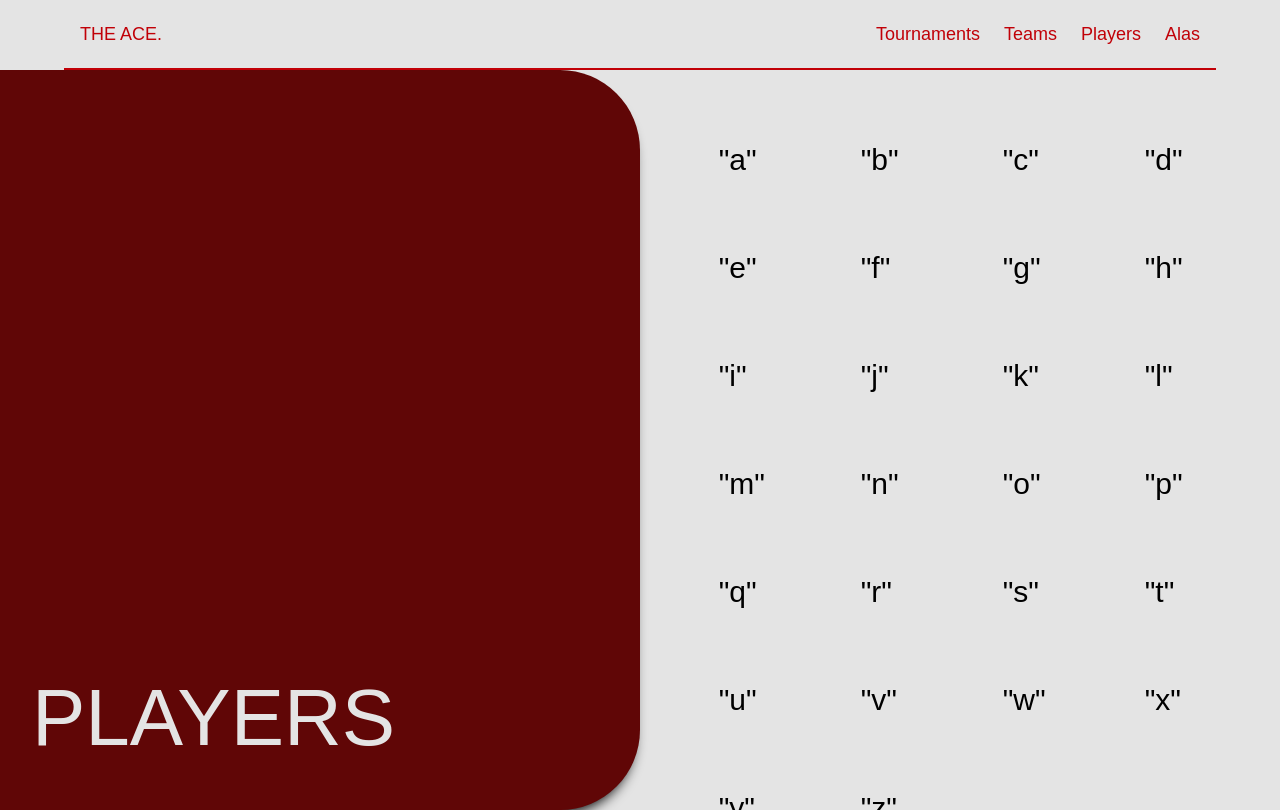
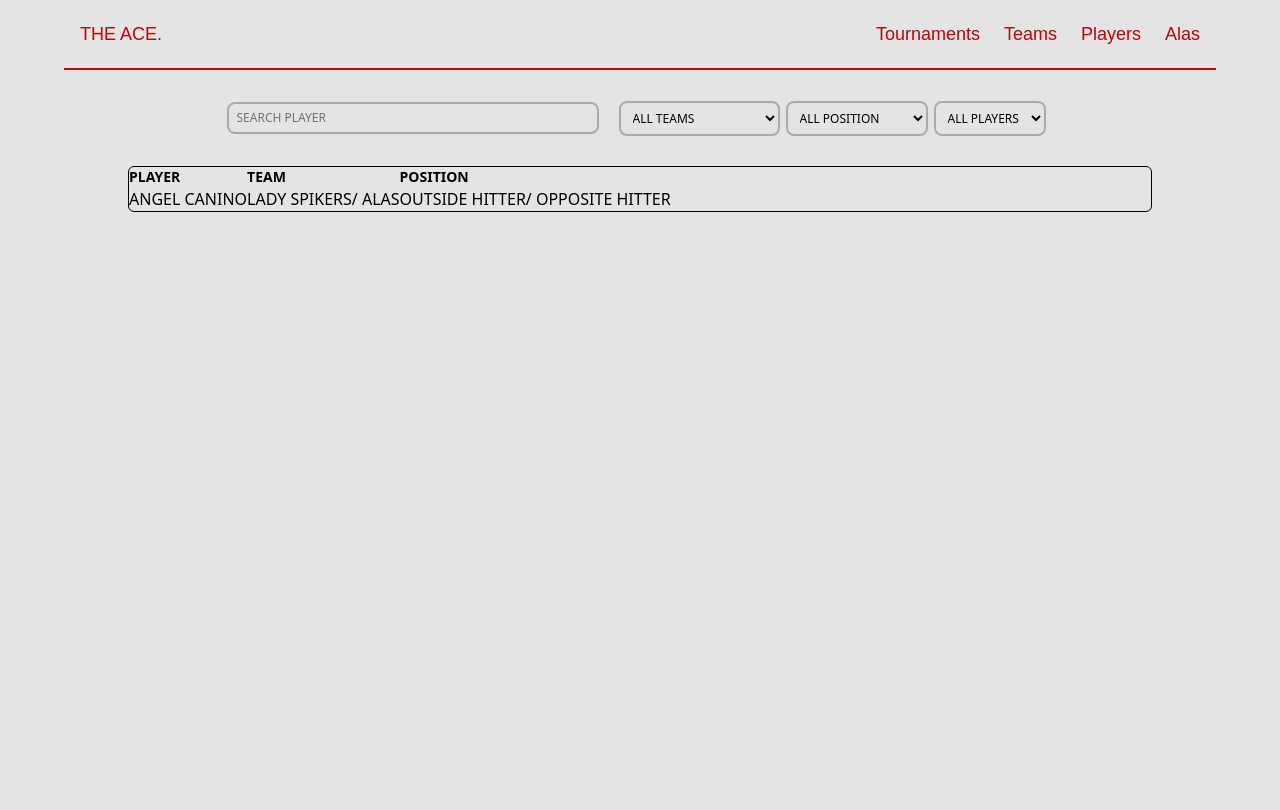
Before and after one commit to 404nicolette/stat-tracker, a React (Vite) app in the folder frontend/: page /players in a window 1280 px wide. Built offline with nearby package versions, Linux system fonts and the light colour scheme; a web font is replaced by a local one.

Commit message:
player page in progress

```diff
--- a/frontend/src/App.jsx
+++ b/frontend/src/App.jsx
@@ -5,6 +5,7 @@ import TeamsPage from "./pages/TeamsPage";
 import MainPage from "./pages/MainPage";
 import Team from "./components/teams/Team";
 import PlayersPage from "./pages/PlayersPage";
+import AlasPage from "./pages/AlasPage";
 function App() {
   return (
     <BrowserRouter>
@@ -13,6 +14,8 @@ function App() {
         <Route path="/tournaments" element={<TournamentPage />} />
         <Route path="/teams" element={<TeamsPage />} />
         <Route path="/players" element={<PlayersPage />} />
+        <Route path="/alas" element={<AlasPage />} />
+
 
         <Route path="/test" element={<Team />} />
 
--- /dev/null
+++ b/frontend/src/components/alas/PlayerNumber.jsx
@@ -0,0 +1,11 @@
+import React from 'react'
+
+function PlayerNumber() {
+  return (
+    <div className='h-[30%] w-[20%] border-4 border-[#0c0b56] bg-[#0c0b56]'>
+
+    </div>
+  )
+}
+
+export default PlayerNumber
--- /dev/null
+++ b/frontend/src/components/players/DropDown.jsx
@@ -0,0 +1,19 @@
+import React from 'react'
+
+function DropDown({label, options, onChange}) {
+  return (
+    <div className=''>
+
+        <select className='text-xs py-1.5 px-2 border-2 border-[#4a48485f] rounded-lg w-auto font-stretch-expanded focus:border-red-700 focus:outline-dashed '>
+            <option value="">{label}</option>
+            {options.map((option, index) => (
+                <option key={index} value={option}>
+                    {option}
+                </option>
+            ))}
+        </select>
+    </div>
+  )
+}
+
+export default DropDown
--- a/frontend/src/components/players/PerSurname.jsx
+++ /dev/null
@@ -1,14 +0,0 @@
-import React from 'react'
-
-function PerSurname({startingLetter}) {
-  return (
-    <div className="w-[90%]">
-        <div className="flex p-8  ">
-            <span className="font-humanist text-3xl hover:scale-110 cursor-pointer transition-transform">"{startingLetter}"</span>
-
-        </div>
-    </div>
-  )
-}
-
-export default PerSurname
--- /dev/null
+++ b/frontend/src/components/players/SearchBar.jsx
@@ -0,0 +1,13 @@
+import React from 'react'
+
+function SearchBar() {
+  return (
+    <div>
+        <form>
+          <input className='py-1.5 px-2 text-xs border-2 border-[#4a48485f] rounded-lg w-full font-stretch-expanded focus:border-red-700 focus:outline-dashed' type='text' placeholder='SEARCH PLAYER'></input>
+        </form>
+    </div>
+  )
+}
+
+export default SearchBar
--- /dev/null
+++ b/frontend/src/pages/AlasPage.jsx
@@ -0,0 +1,26 @@
+import React from 'react'
+import PlayerNumber from '../components/alas/PlayerNumber';
+import NavBar from '../components/NavBar';
+function AlasPage() {
+  return (
+    <>
+      <div className=" w-full  bg-[#e4e4e4] flex flex-col items-center justify-start ">
+        <div className="w-full z-1">
+          <NavBar />
+        </div>
+
+        <div className="flex flex-col items-center justify-center  ">
+
+          <h1 className="font-stretch-expanded text-4xl font-semibold mt-8">[ TEAMS ]</h1>
+          <div className="grid grid-cols-2 gap-8 p-10 overflow-y-scroll sm:grid-cols-4 ">
+            <PlayerNumber/>
+
+          </div>
+        </div>
+
+      </div>
+    </>
+  );
+}
+
+export default AlasPage
--- a/frontend/src/pages/PlayersPage.jsx
+++ b/frontend/src/pages/PlayersPage.jsx
@@ -1,56 +1,66 @@
 import React from 'react'
 import NavBar from '../components/NavBar'
-import PerSurname from '../components/players/PerSurname'
+import SearchBar from '../components/players/SearchBar'
+import DropDown from "../components/players/DropDown"
 
 function PlayersPage() {
+  const teamName = ["LADY SPIKERS", "LADY BULLDOGS", "GOLDEN TIGRESSES", "LADY TAMARRAWS", "LADY FALCONS", "FIGHTING MAROONS", "BLUE EAGLES", "LADY RED WARRIORS", "ALAS"]
+  const playerPosition = ["SETTER", "LIBERO", "MIDDLE BLOCKER", "OPPOSITE HITTER","OUTSIDE HITTER"]
+  const alpha = Array.from(Array(26)).map((e,i) =>i + 65)
+  const playerName = alpha.map((x)=> String.fromCharCode(x))
   return (
     <>
       <div className="  w-full  bg-[#e4e4e4] flex flex-col items-center justify-start overflow-hidden">
-        <div className="w-full z-1">
+        <nav className="w-full z-1">
           <NavBar />
-        </div>
+        </nav>
 
-        <div className="flex w-full h-full justify-center items-center md:flex-row">
-          <div className='h-[calc(100vh-60px)] w-full flex flex-col md:flex-row  '>
+        <br/>
+        <section className='w-full flex flex-col lg:flex-row lg:p-0 items-center justify-center '>
+          <div className='pt-2 lg:pb-2 lg:pr-3 lg:w-[30%] w-[60%]'>
+            <SearchBar/>
+          </div>
 
-            <div className='bg-[#600606] h-[50%] w-[100%] rounded-b-[2rem] md:rounded-b-none md:rounded-tr-[5rem] md:rounded-br-[5rem] box-shadow md:w-[50%] md:h-[100%]'>
-              <div className='flex flex-col justify-end items-start h-full p-8'>
-                <h1 className=' text-[#e4e4e4] font-vibrant text-[3rem] md:text-[5rem]'>PLAYERS</h1>
-              </div>
-            </div>
 
-            <div className='grid grid-cols-4 gap-2 place-items-center sm:grid-cols-4 h-[50%] overflow-y-scroll md:w-[50%] md:h-[100%] md:p-10'>
-              <PerSurname startingLetter={"a"}/>
-              <PerSurname startingLetter={"b"}/>
-              <PerSurname startingLetter={"c"}/>
-              <PerSurname startingLetter={"d"}/>
-              <PerSurname startingLetter={"e"}/>
-              <PerSurname startingLetter={"f"}/>
-              <PerSurname startingLetter={"g"}/>
-              <PerSurname startingLetter={"h"}/>
-              <PerSurname startingLetter={"i"}/>
-              <PerSurname startingLetter={"j"}/>
-              <PerSurname startingLetter={"k"}/>
-              <PerSurname startingLetter={"l"}/>
-              <PerSurname startingLetter={"m"}/>
-              <PerSurname startingLetter={"n"}/>
-              <PerSurname startingLetter={"o"}/>
-              <PerSurname startingLetter={"p"}/>
-              <PerSurname startingLetter={"q"}/>
-              <PerSurname startingLetter={"r"}/>
-              <PerSurname startingLetter={"s"}/>
-              <PerSurname startingLetter={"t"}/>
-              <PerSurname startingLetter={"u"}/>
-              <PerSurname startingLetter={"v"}/>
-              <PerSurname startingLetter={"w"}/>
-              <PerSurname startingLetter={"x"}/>
-              <PerSurname startingLetter={"y"}/>
-              <PerSurname startingLetter={"z"}/>
+          <div className='flex w-auto py-3 lg:py-0 overflow-x-scroll gap-x-1.5 px-2 lg:items-center lg:justify-center '>
+            <DropDown
+              label="ALL TEAMS"
+              options={teamName}
+              onChange={(e) => setSelectedPosition(e.target.value)}
+            />
 
-            </div>
+             <DropDown
+              label="ALL POSITION"
+              options={playerPosition}
+              onChange={(e) => setSelectedPosition(e.target.value)}
+            />
 
+            <DropDown
+              label="ALL PLAYERS"
+              options={playerName}
+              onChange={(e) => setSelectedPosition(e.target.value)}
+            />
           </div>
-        </div>
+        </section>
+        <br/>
+
+        <main className='border-1 rounded-md h-auto w-[90%] lg:w-[80%]'>
+          <table className='font-stretch-expanded'>
+            <tr className='font-extrabold text-sm mb-2'>
+              <td>PLAYER</td>
+              <td>TEAM</td>
+              <td>POSITION</td>
+            </tr>
+
+            <tbody className='text-md'>
+              <td>ANGEL CANINO</td>
+              <td>LADY SPIKERS/ ALAS</td>
+               <td>OUTSIDE HITTER/ OPPOSITE HITTER</td>
+            </tbody>
+          </table>
+
+
+        </main>
       </div>
     </>
   )
```
